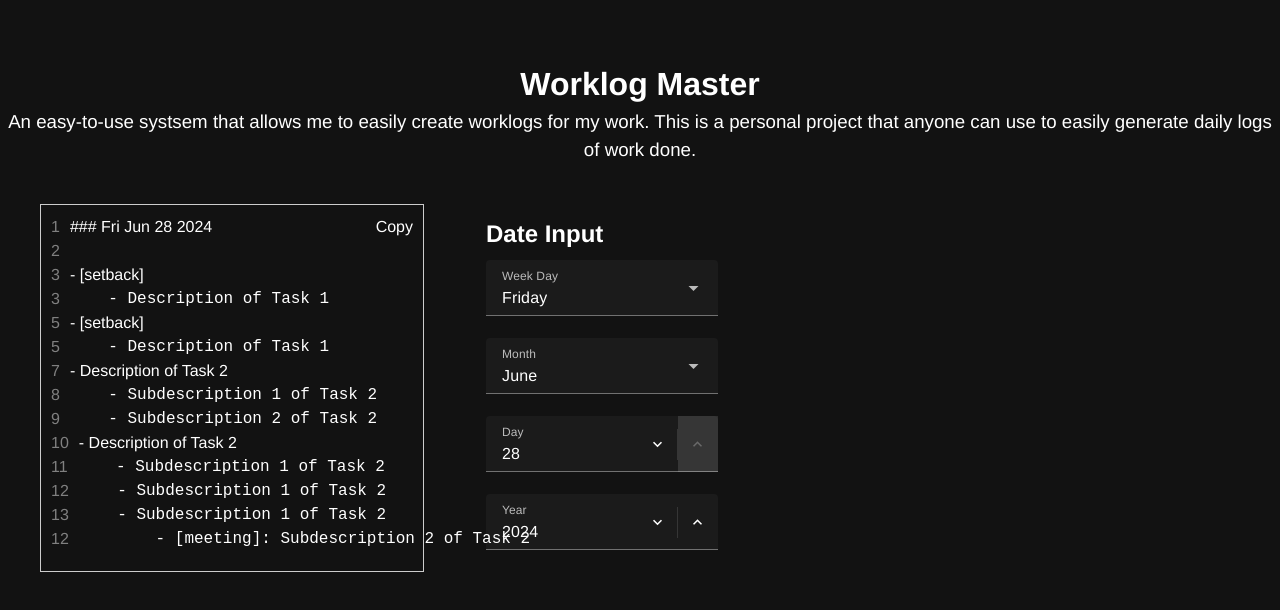
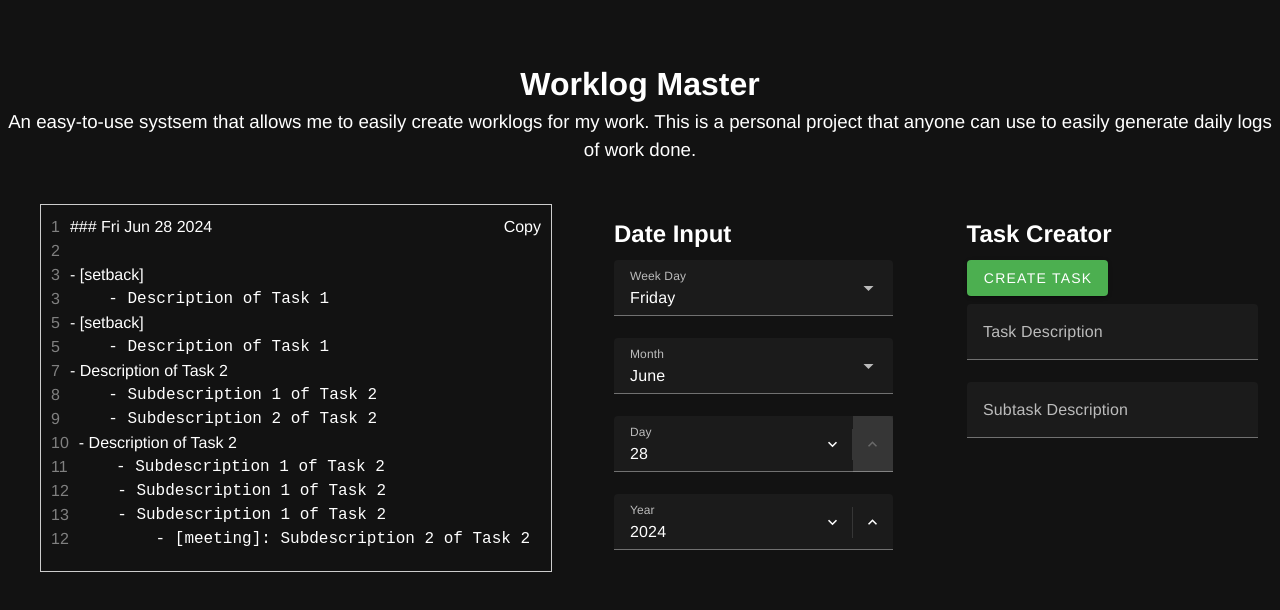
Before and after one commit to IanTapply22/Worklog-Master, a Vue app: page / in a window 1280 px wide. Shown: the top 610 px of the page. Built offline with nearby package versions, Linux system fonts and the light colour scheme.

Commit message:
Fix spacing, add commenting, and start task creator component

```diff
--- a/src/components/DateInputFields.vue
+++ b/src/components/DateInputFields.vue
@@ -1,12 +1,12 @@
 <template>
     <v-row>
         <v-col cols="12">
-            <h2 width="30%" class="text-left pb-2">Date Input</h2>
-            <v-select width="30%" :items="worklogDays" label="Week Day" :placeholder="getCurrentDayOfTheWeek()" v-model="selectedWeekDay"></v-select>
-            <v-select width="30%" :items="worklogMonth" label="Month" :placeholder="getCurrentMonth()" v-model="selectedMonth"></v-select>
-            <v-number-input width="30%" :reverse="false" controlVariant="default" label="Day" :placeholder="getCurrentDayOfTheMonth()" :hideInput="false"
+            <h2 class="text-left pb-2">Date Input</h2>
+            <v-select :items="worklogDays" label="Week Day" :placeholder="getCurrentDayOfTheWeek()" v-model="selectedWeekDay"></v-select>
+            <v-select :items="worklogMonth" label="Month" :placeholder="getCurrentMonth()" v-model="selectedMonth"></v-select>
+            <v-number-input :reverse="false" controlVariant="default" label="Day" :placeholder="getCurrentDayOfTheMonth()" :hideInput="false"
                 :inset="true" :min=0 :max=31 v-model="selectedDay"></v-number-input>
-            <v-number-input width="30%" :reverse="false" controlVariant="default" label="Year" :placeholder="getCurrentYear()" :hideInput="false"
+            <v-number-input :reverse="false" controlVariant="default" label="Year" :placeholder="getCurrentYear()" :hideInput="false"
                 :inset="true" :min=1970 v-model="selectedYear"></v-number-input>
         </v-col>
     </v-row>
--- a/src/components/TaskCreator.vue
+++ b/src/components/TaskCreator.vue
@@ -1,32 +1,23 @@
 <template>
-    <div class="task-creator">
-        <input type="text" v-model="taskDescription" placeholder="Task description" />
-        <select v-model="taskType">
-        <option value="setback">Setback</option>
-        <option value="meeting">Meeting</option>
-        <option value="task">Task</option>
-        </select>
-        <button @click="addTask">Add Task</button>
-    </div>
+    <v-row>
+        <v-col cols="12">
+            <h2 class="text-left pb-2">Task Creator</h2>
+            <v-btn class="d-flex justify-start mb-2" color="green" @click="taskCount++">Create Task</v-btn>
+
+            <div v-for="(task, index) in taskCount" :key="index">
+                <v-text-field label="Task Description" ></v-text-field>
+                <v-text-field label="Subtask Description" ></v-text-field>
+            </div>
+        </v-col>
+    </v-row>
 </template>
 
 <script>
 export default {
     data() {
         return {
-            taskDescription: '',
-            taskType: 'setback'
+            taskCount: 1,
         };
     },
-    methods: {
-        addTask() {
-            this.$emit('add-task', {
-                description: this.taskDescription,
-                type: this.taskType
-            });
-            this.taskDescription = '';
-            this.taskType = 'setback';
-        }
-    }
 };
 </script>
--- a/src/components/WorklogPreview.vue
+++ b/src/components/WorklogPreview.vue
@@ -106,7 +106,7 @@ export default {
 
 <style scoped>
 .markdown-preview {
-    width: 30%;
+    width: 40%;
     border: 1px solid #ccc;
     padding: 10px;
     position: relative;
--- a/src/pages/index.vue
+++ b/src/pages/index.vue
@@ -5,6 +5,7 @@
   <div class="flex-container">
     <WorklogPreview :worklog="worklog" class="mt-10 ml-10 flex-item" />
     <DateInputFields class="mt-10 ml-10 flex-item" />
+    <TaskCreator class="mt-10 ml-10 flex-item" />
   </div>
 </template>
 
@@ -26,10 +27,7 @@ export default {
   },
   data() {
     return {
-      weekDay: WorklogDay.Monday,
-      month: WorklogMonth.January,
-      day: 1,
-      year: 2022,
+      // Example worklog data
       worklog: {
         date: {
           weekDay: WorklogDay.Monday, // Example usage, assuming WorklogDay is an enum or similar
--- a/src/types/Task.ts
+++ b/src/types/Task.ts
@@ -1,3 +1,5 @@
+import { TaskType } from "./TaskType";
+
 export interface Task {
     type: TaskType; // If this is provided, this will be the root of the bullet point
     description: String; // What's displayed on the line of the bullet point
```
Also changed, not shown: src/stores/DateStore.ts (+16 -0 lines).
